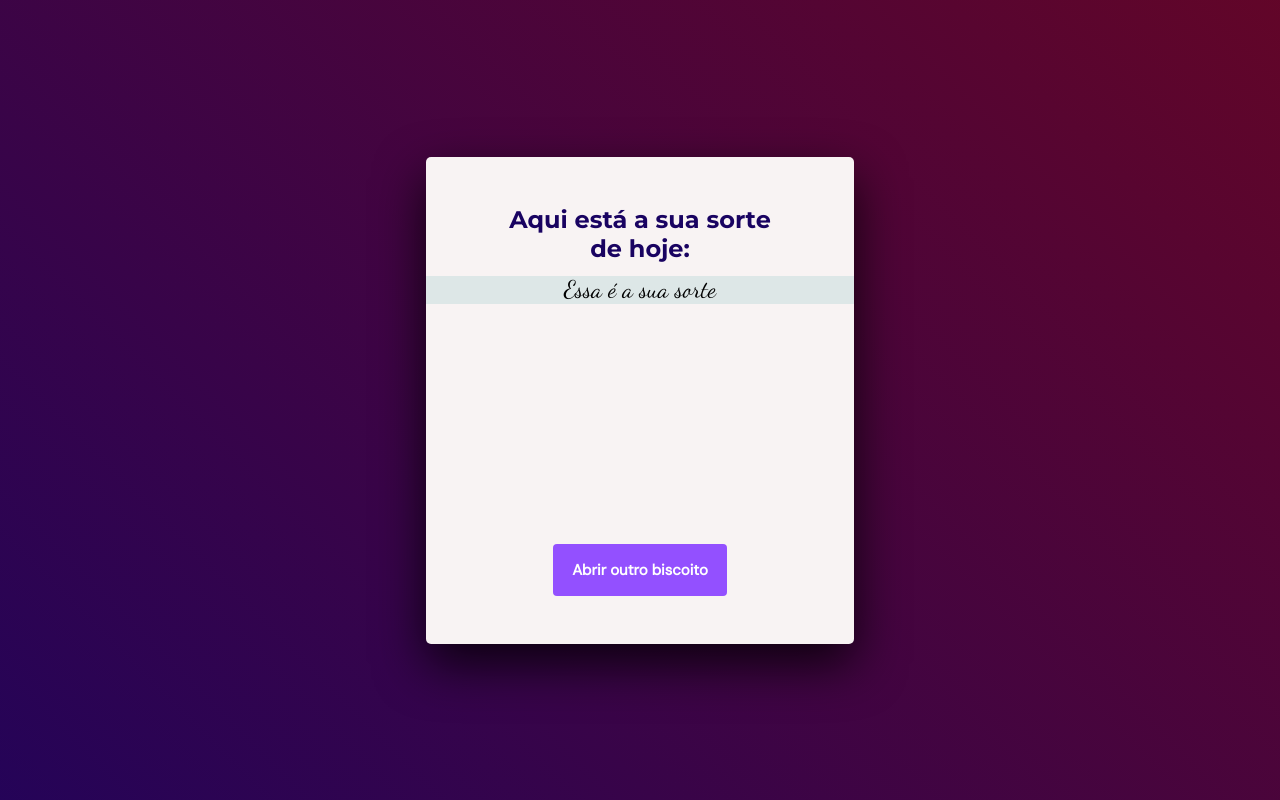
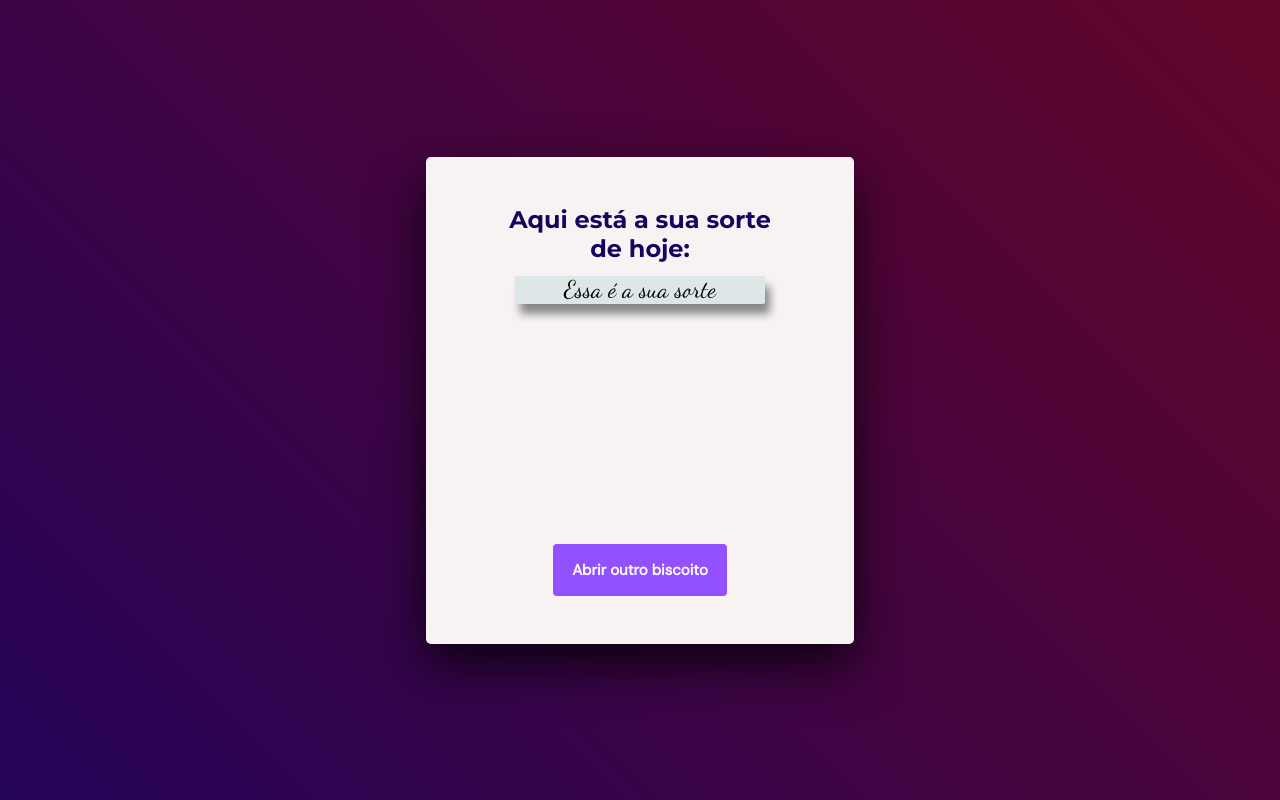
Before and after one commit to priscilha/biscoitoDaSorte, a plain HTML site: page index.html in a window 1280 px wide. Drawn offline with Linux system fonts and the light colour scheme.

Commit message:
ajustes msg

```diff
--- a/style.css
+++ b/style.css
@@ -27,6 +27,7 @@ main {
     background: #f8f3f3;
     box-shadow: 0 2.0rem 5.0rem rgba(0, 0, 0, 0.8);
     border-radius: 5px;
+
 }
 
 h1,
@@ -56,6 +57,19 @@ h2 {
     line-height: 2.8rem;
     font-weight: normal;
     background-color: #dde7e7;
+
+
+}
+.screen2 h2 {
+    width: 250px;
+
+    margin: auto;
+    border-radius: 2px;
+    box-shadow: 5px 10px 8px #888888;
+
+
+
+
 
 }
 
```
